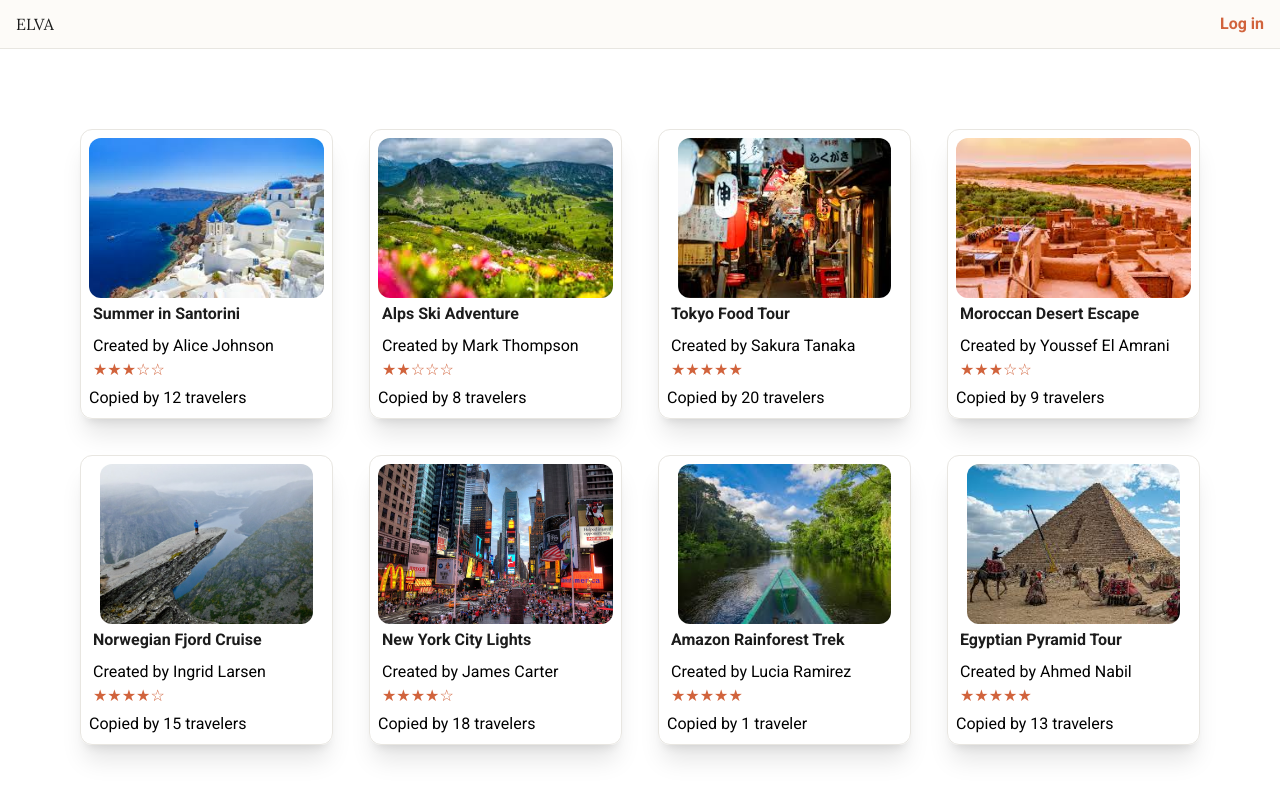
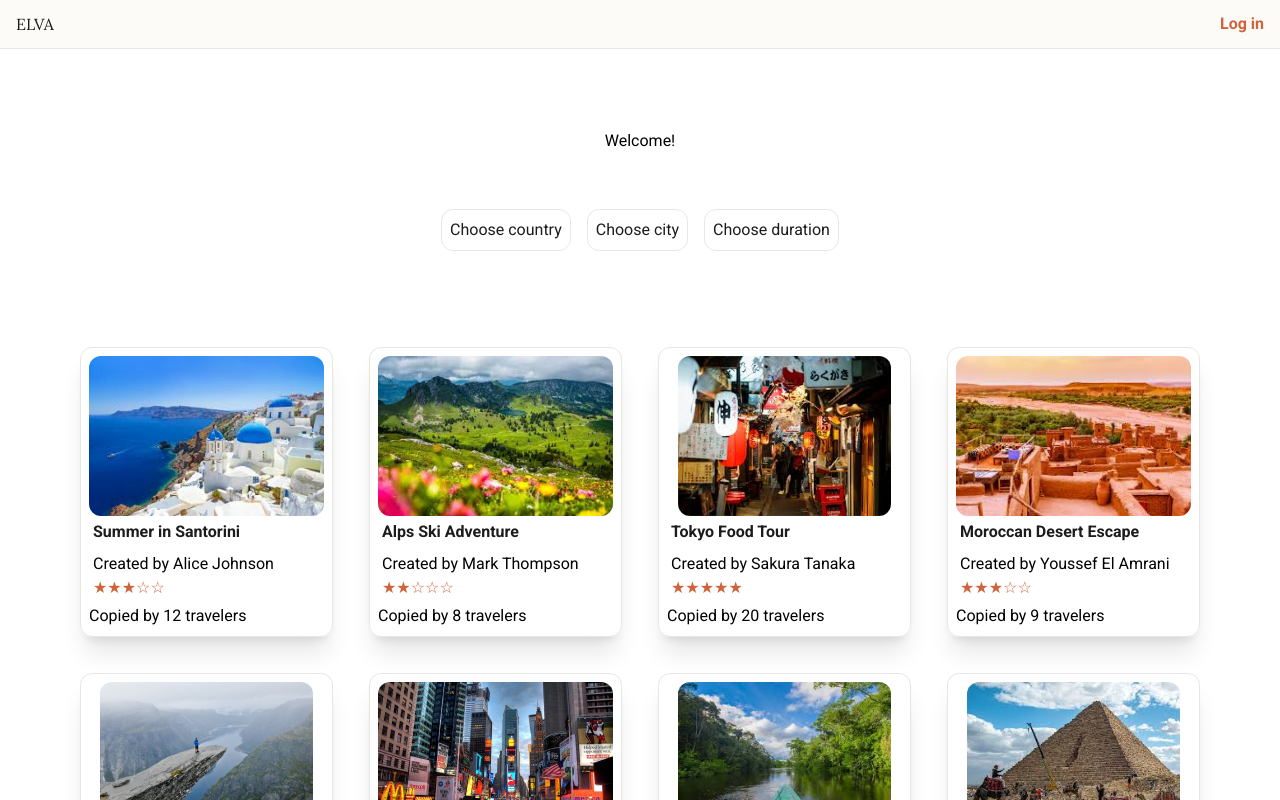
Before and after one commit to HackYourFutureProjects/c51-final-project-group-C, a React (Vite) app in the folder client/: page / in a window 1280 px wide. Shown: the top 800 px of the page. Built offline with nearby package versions, Linux system fonts and the light colour scheme.

Commit message:
addeda reusable drop down componant

```diff
--- /dev/null
+++ b/client/src/components/DropDownMenu.jsx
@@ -0,0 +1,53 @@
+import { useEffect, useRef, useState } from "react";
+
+function DropDownMenu({ name, items, onClick }) {
+  const [open, setOpen] = useState(false);
+  const menuRef = useRef(null);
+
+  // this is to Close dropdown on outside click
+  useEffect(() => {
+    function handleClickOutside(event) {
+      if (menuRef.current && !menuRef.current.contains(event.target)) {
+        setOpen(false);
+      }
+    }
+
+    document.addEventListener("mousedown", handleClickOutside);
+    return () => {
+      document.removeEventListener("mousedown", handleClickOutside);
+    };
+  }, []);
+
+  return (
+    <div ref={menuRef} className="relative inline-block text-left">
+      <button
+        onClick={() => setOpen(!open)}
+        className="w-90   text-text p-2 rounded-xl border  transform transition-all hover:-translate-y-1 duration-300 "
+      >
+        {name}
+      </button>
+
+      {open && (
+        <div className="absolute z-10 mt-2 w-40 origin-top-right rounded-md bg-white shadow-lg ring-1 ring-black ring-opacity-5">
+          <ul className="py-1 text-sm text-gray-700">
+            {items.map((item, index) => (
+              <li key={index}>
+                <button
+                  onClick={() => {
+                    onClick(item);
+                    setOpen(false);
+                  }}
+                  className="block w-full px-4 py-2 hover:bg-gray-100 text-left"
+                >
+                  {item}
+                </button>
+              </li>
+            ))}
+          </ul>
+        </div>
+      )}
+    </div>
+  );
+}
+
+export default DropDownMenu;
--- /dev/null
+++ b/client/src/components/HomeSearch.jsx
@@ -0,0 +1,16 @@
+import DropDownMenu from "./DropDownMenu";
+const test = ["option1", "option2", "option3"];
+const HomeSearch = () => {
+  return (
+    <>
+      <h1 className="flex justify-center mt-20">Welcome!</h1>
+      <div className="search-container mt-10 flex justify-center gap-4 flex-wrap p-4">
+        <DropDownMenu name="Choose country" items={test} onClick={() => {}} />
+        <DropDownMenu name="Choose city" items={test} onClick={() => {}} />
+        <DropDownMenu name="Choose duration" items={test} onClick={() => {}} />
+      </div>
+    </>
+  );
+};
+
+export default HomeSearch;
--- a/client/src/components/RatingStars.jsx
+++ b/client/src/components/RatingStars.jsx
@@ -1,5 +1,3 @@
-import React from "react";
-
 function RatingStars({ rating }) {
   const totalStars = 5;
   const filledStars = Math.round(rating);
--- a/client/src/pages/Home/Home.jsx
+++ b/client/src/pages/Home/Home.jsx
@@ -1,7 +1,13 @@
 import Cards from "../../components/Cards";
+import HomeSearch from "../../components/HomeSearch";
 
 const Home = () => {
-  return <Cards />;
+  return (
+    <>
+      <HomeSearch />
+      <Cards />
+    </>
+  );
 };
 
 export default Home;
```
